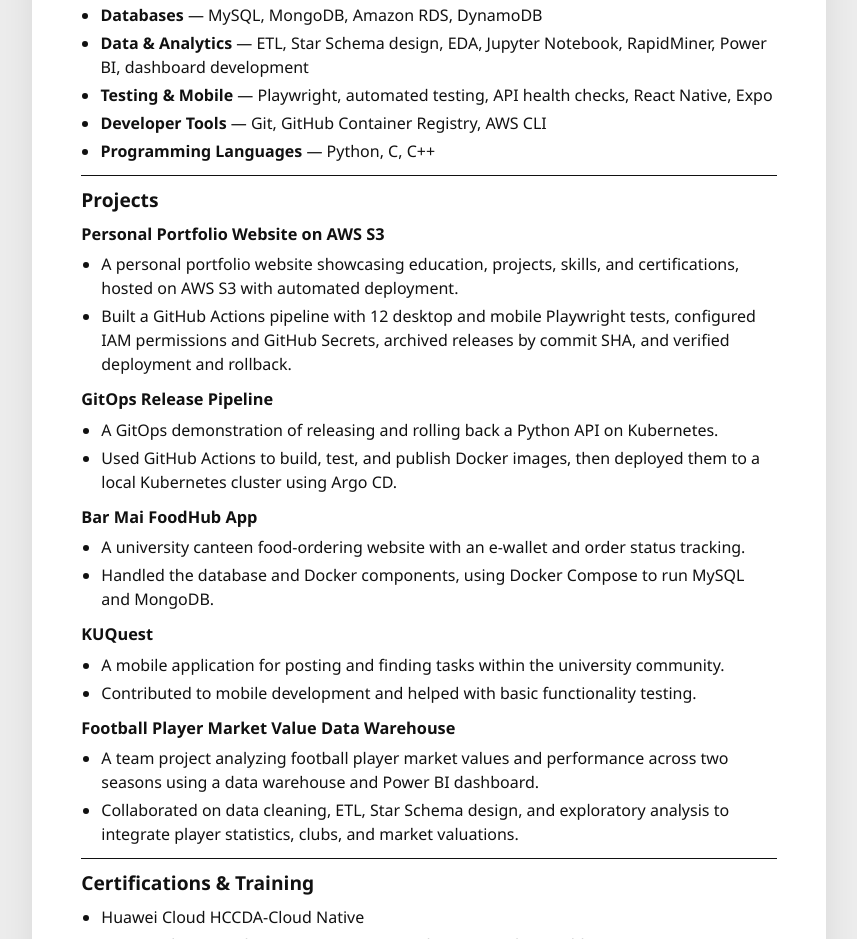
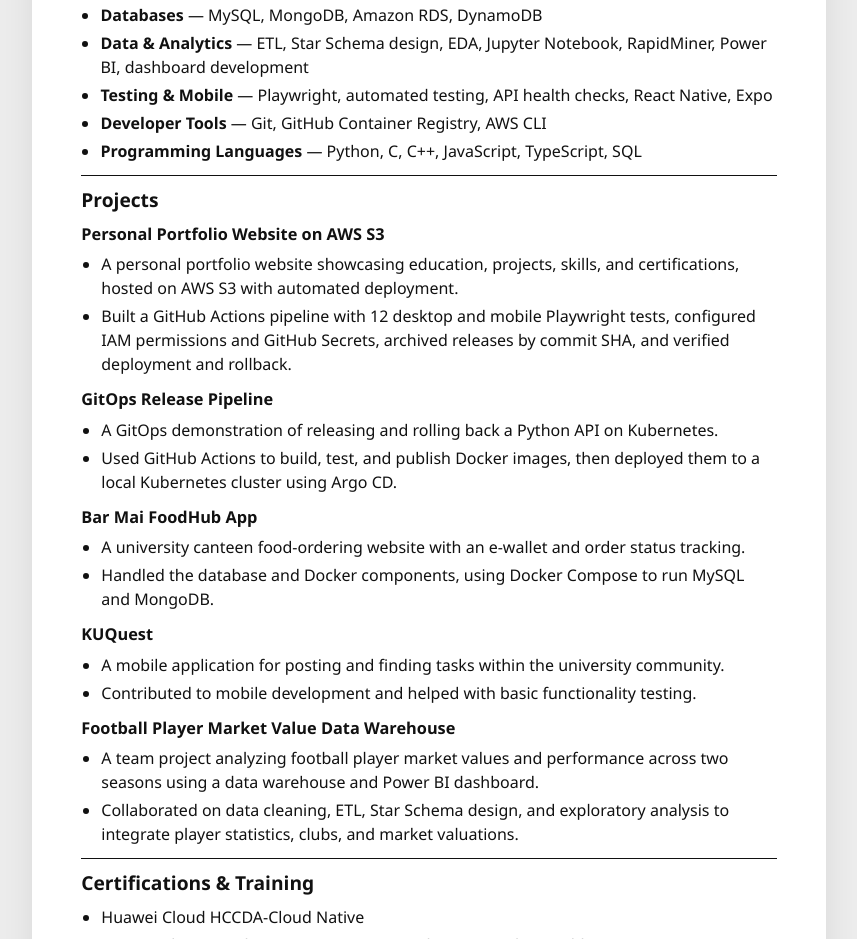
Before and after one commit to MixSupasek/static-port, a website: page index.html in a window 1280 px wide. Shown: the part 771-1710 px from the top of the page, without its empty margins (211-1068 px from the left). Drawn offline with Linux system fonts and the light colour scheme.

Commit message:
Add JavaScript TypeScript and SQL to resume skills

```diff
--- a/index.html
+++ b/index.html
@@ -133,7 +133,7 @@
           <li><strong>Data &amp; Analytics</strong> — ETL, Star Schema design, EDA, Jupyter Notebook, RapidMiner, Power BI, dashboard development</li>
           <li><strong>Testing &amp; Mobile</strong> — Playwright, automated testing, API health checks, React Native, Expo</li>
           <li><strong>Developer Tools</strong> — Git, GitHub Container Registry, AWS CLI</li>
-          <li><strong>Programming Languages</strong> — Python, C, C++</li>
+          <li><strong>Programming Languages</strong> — Python, C, C++, JavaScript, TypeScript, SQL</li>
         </ul>
       </section>
 
--- a/package.json
+++ b/package.json
@@ -1,6 +1,6 @@
 {
   "name": "static-port",
-  "version": "1.7.2",
+  "version": "1.7.3",
   "description": "Static portfolio with automated browser tests and versioned build artifacts",
   "private": true,
   "scripts": {
```
Also changed, not shown: 1 other file.
